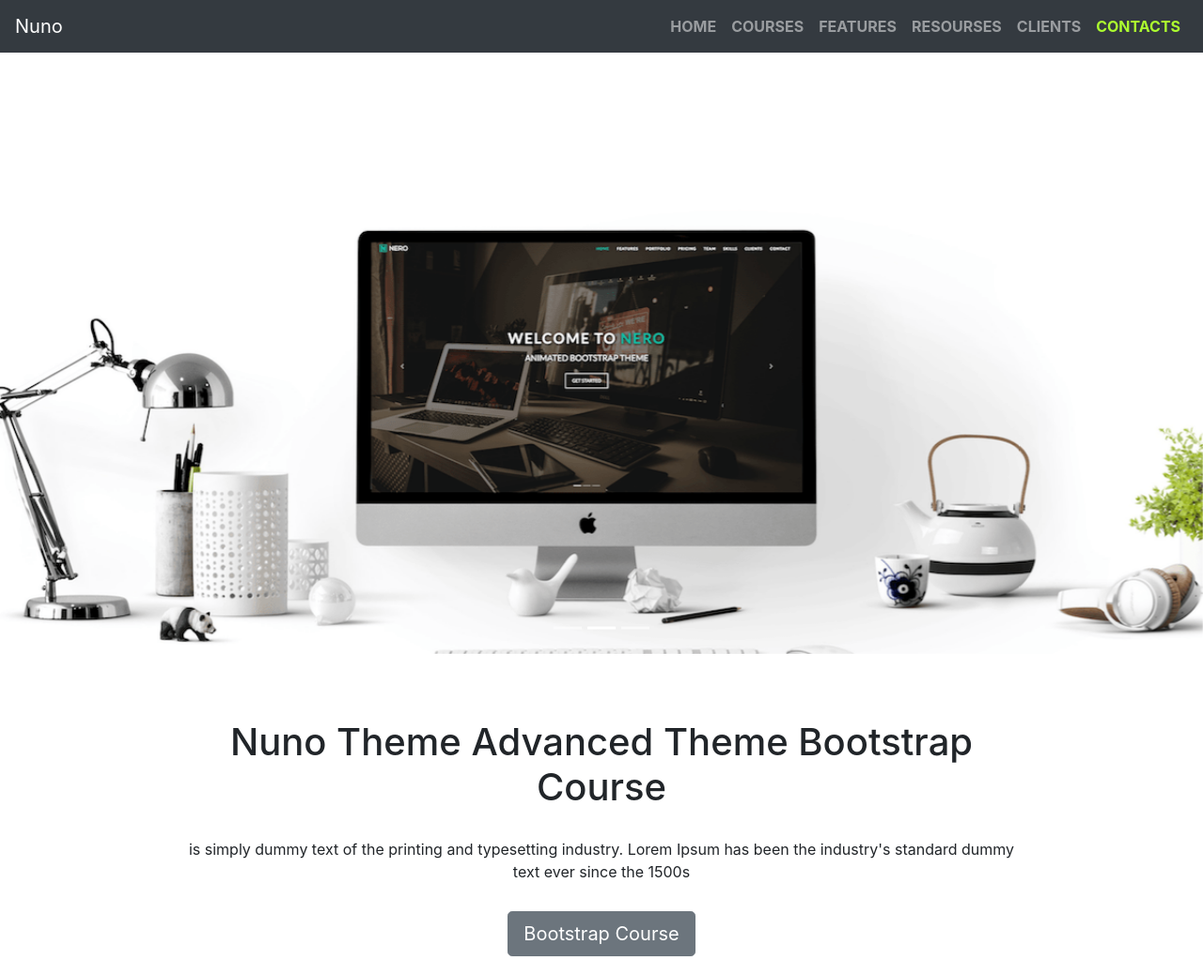
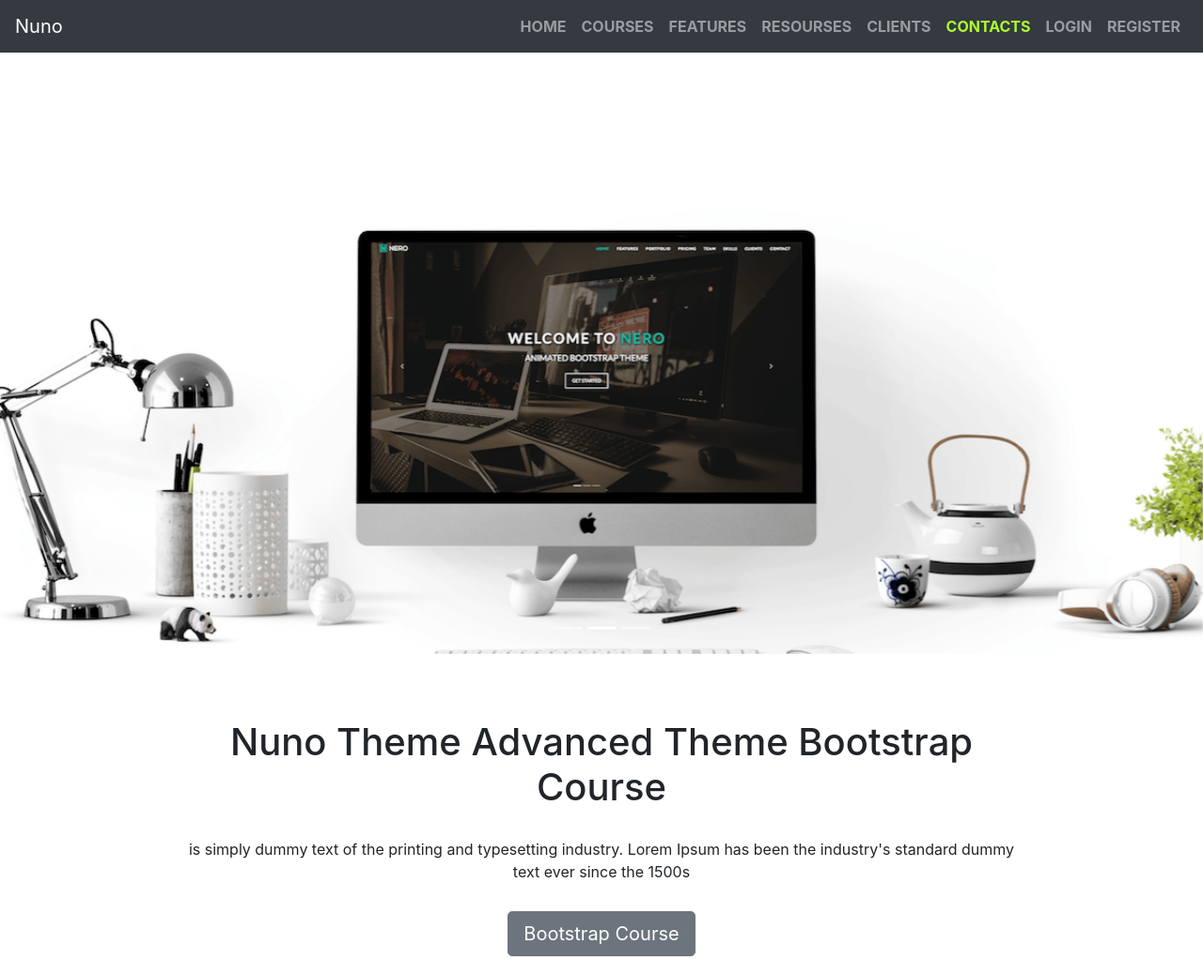
Before and after one commit to mahmoudfarrag/Nuno, a plain HTML site: page index.html in a window 1280 px wide. Shown: the top 1039 px of the page at 94% size. Drawn offline with nearby package versions, Linux system fonts and the light colour scheme.

Commit message:
Update index.html

```diff
--- a/index.html
+++ b/index.html
@@ -36,6 +36,12 @@
                           </li>
                           <li class="nav-item">
                             <a class="nav-link" href="#contact">Contacts</a>
+                          </li>
+                           <li class="nav-item">
+                            <a class="nav-link" href="login.html">Login</a>
+                          </li>
+                           <li class="nav-item">
+                            <a class="nav-link" href="register.html">Register</a>
                           </li>
                       </ul>
                     </div>
```
